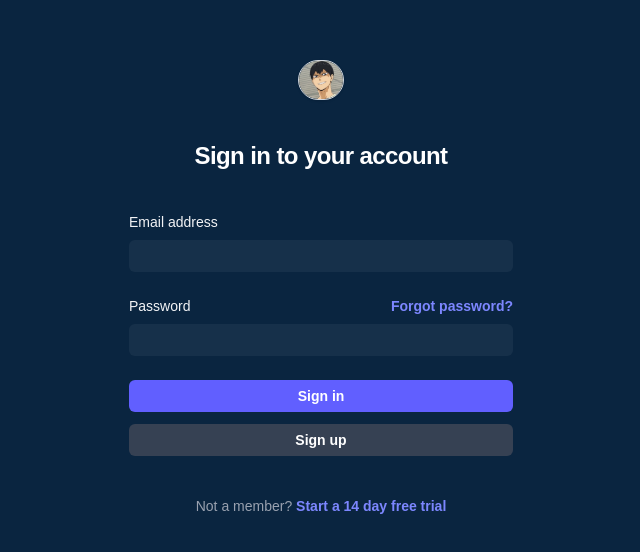
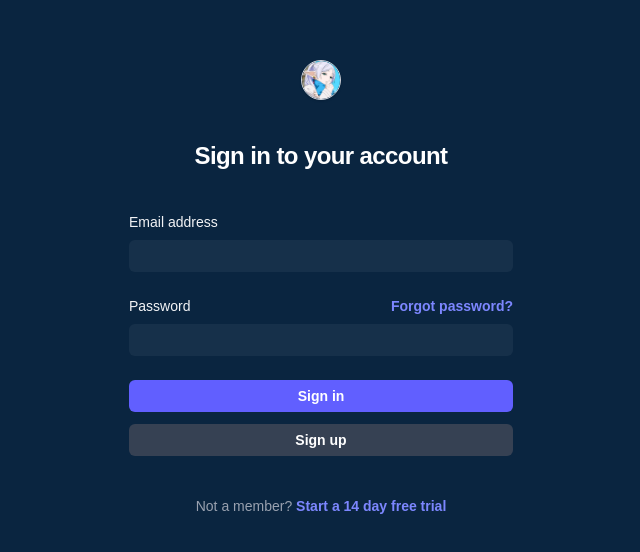
Before and after one commit to olyncircle/budget-tracker-npx, a Next.js app: page /auth in a window 1280 px wide. Shown: the part 112-664 px from the top of the page, without its empty margins (319-959 px from the left). Built offline with nearby package versions, Linux system fonts and the light colour scheme; no server answers.

Commit message:
Update logos to Frieren

```diff
--- a/app/auth/page.tsx
+++ b/app/auth/page.tsx
@@ -44,7 +44,7 @@ export default function AuthPage() {
       <div className="sm:mx-auto sm:w-full sm:max-w-sm">
         <Image
           alt="Your Company"
-          src="/images/kageyama.PNG"
+          src="/images/frieren.jpg"
           className="mx-auto h-10 w-auto rounded-full border border-gray-300 shadow-sm"
           width={40}
           height={40}
--- a/components/Navbar.tsx
+++ b/components/Navbar.tsx
@@ -32,7 +32,7 @@ export default function Navbar() {
                         <div className="flex items-center space-x-3">
                             <Image
                                 alt="Your Company"
-                                src="/images/kageyama.PNG"
+                                src="/images/frieren.jpg"
                                 className="h-10 w-10 rounded-full border border-gray-300 shadow-sm"
                                 width={40}
                                 height={40}
@@ -76,7 +76,7 @@ export default function Navbar() {
                                 <span className="sr-only">Open user menu</span>
                                 <Image
                                     alt=""
-                                    src="/images/kageyama.PNG"
+                                    src="/images/frieren2.jpg"
                                     className="size-8 rounded-full bg-gray-800 outline -outline-offset-1 outline-white/10"
                                     width={32}
                                     height={32}
```
Also changed, not shown: public/images/frieren.jpg (added), public/images/frieren2.jpg (added).
